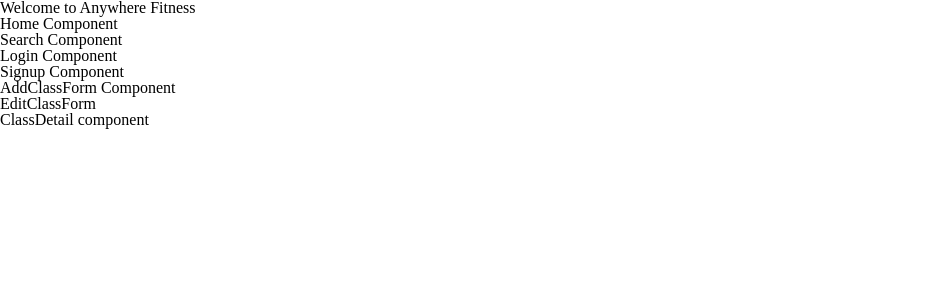
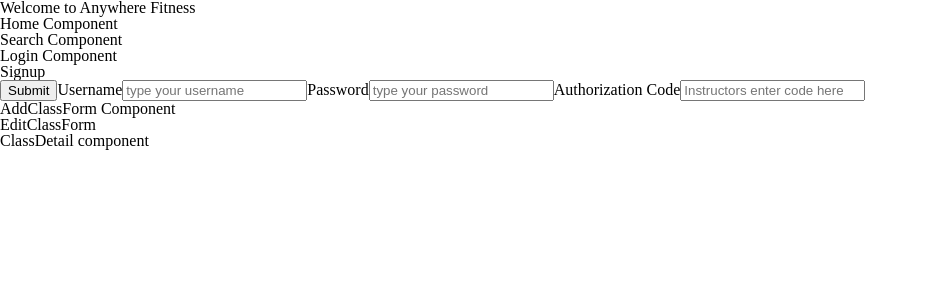
Before and after one commit to TT189AnywhereFitness/front-end, a React (Create React App) app in the folder anywhere-fitness/: page / in a window 1280 px wide. Shown: the top 300 px of the page, without its empty margins (0-928 px from the left). Built offline with nearby package versions, Linux system fonts and the light colour scheme.

Commit message:
signup form started

```diff
--- a/anywhere-fitness/src/components/Signup.js
+++ b/anywhere-fitness/src/components/Signup.js
@@ -1,7 +1,46 @@
 import React from "react";
 
+
 const Signup = (props) => {
-  return <div id="signup">Signup Component</div>;
+
+  const { name, value, type } = props
+
+
+
+
+  return (
+  <div id="signup">Signup
+    <form className="signup form">
+      <button>Submit</button>
+      <label>Username
+        <input
+          name="username"
+          //value={value.username}
+          type="text"
+          placeholder="type your username"
+        />
+      </label>
+      <label>Password
+        <input
+          name="password"
+          //value={value.password}
+          type="text"
+          placeholder="type your password"
+        />
+      </label>
+      <label>Authorization Code
+        <input
+          name="authorization"
+          //value={value.authorization}
+          type="text"
+          placeholder="Instructors enter code here"
+        />
+      </label>
+    </form>
+  </div>
+
+
+  );
 };
 
 export default Signup;
```
Also changed, not shown: 1 other file (tests, documents, lock files or other folders).
